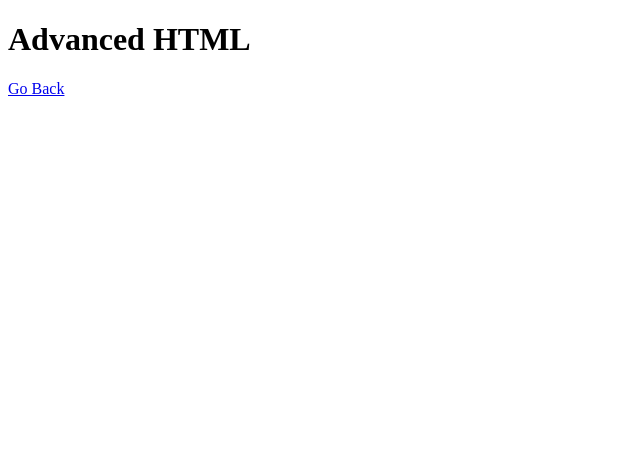
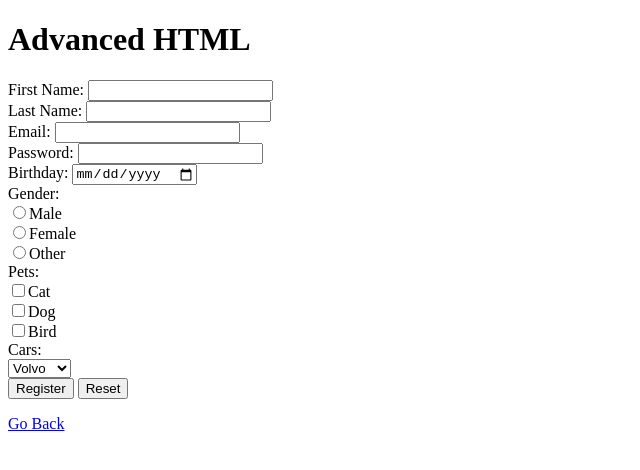
Before and after one commit to HeatherIrvin/playground, a plain HTML site: page AdvancedHTML/index.html in a window 1280 px wide. Shown: the whole page, without its empty margins (0-640 px from the left). Drawn offline with Linux system fonts and the light colour scheme.

Commit message:
added form

```diff
--- a/AdvancedHTML/index.html
+++ b/AdvancedHTML/index.html
@@ -5,6 +5,29 @@
   </head>
   <body>
     <h1>Advanced HTML</h1>
+    <form>
+      First Name: <input type="text"><br>
+      Last Name: <input type="text"><br>
+      Email: <input type="email" required><br>
+      Password: <input type="password" min="5"><br>
+      Birthday: <input type="date"><br>
+      Gender: <br>
+        <input type="radio" name="gender">Male<br>
+        <input type="radio" name="gender">Female<br>
+        <input type="radio" name="gender">Other<br>
+      Pets: <br>
+        <input type="checkbox">Cat <br>
+        <input type="checkbox">Dog <br>
+        <input type="checkbox">Bird <br>
+      Cars: <br>
+        <select>
+          <option value="Volvo">Volvo</option>
+          <option value="Audi">Audi</option>
+          <option value="Mazda">Mazda</option>
+        </select><br>
+      <input type="submit" value="Register">
+      <input type="reset">
+    </form>
     <p><a href="../index.html">Go Back</a></p>
   </body>
 </html>
```
Also changed, not shown: index.html (+1 -1 lines).
